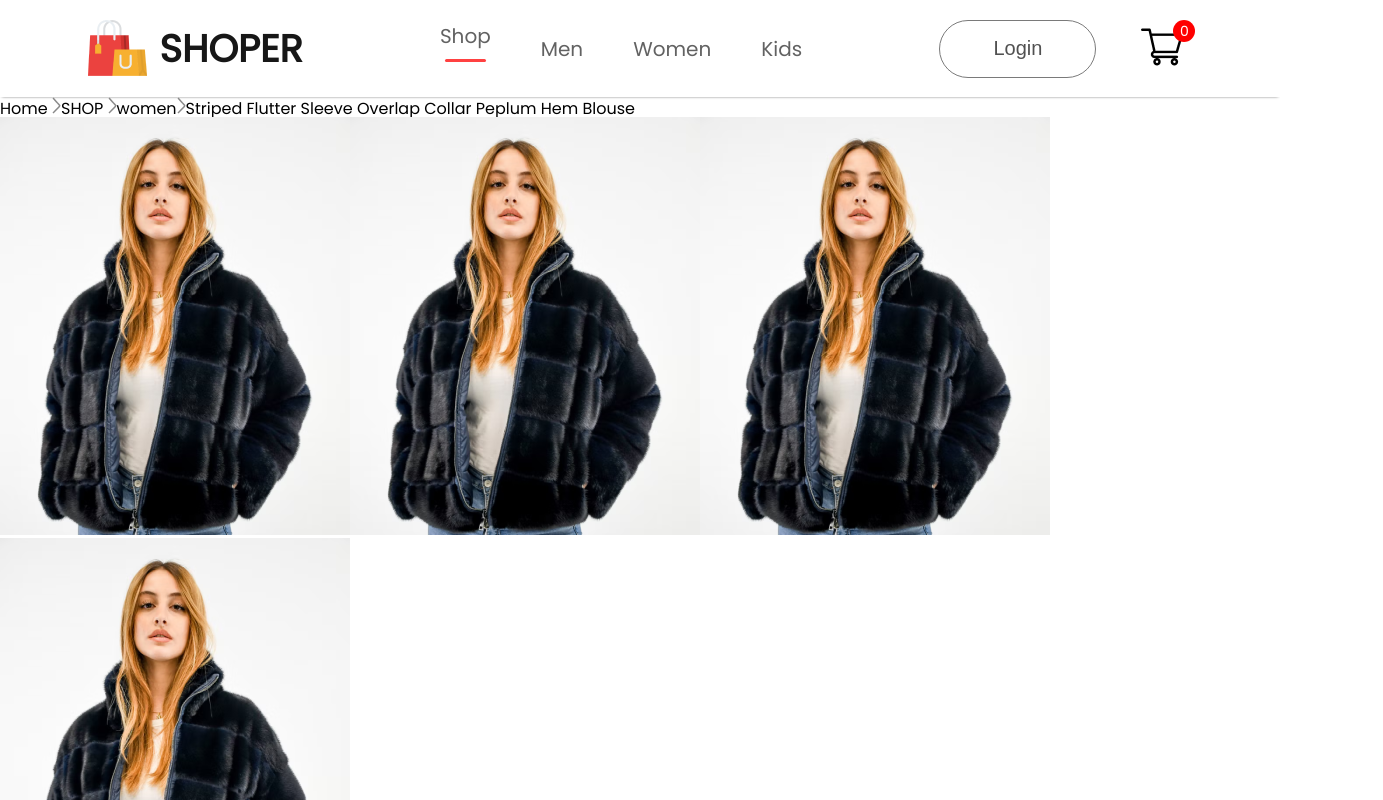
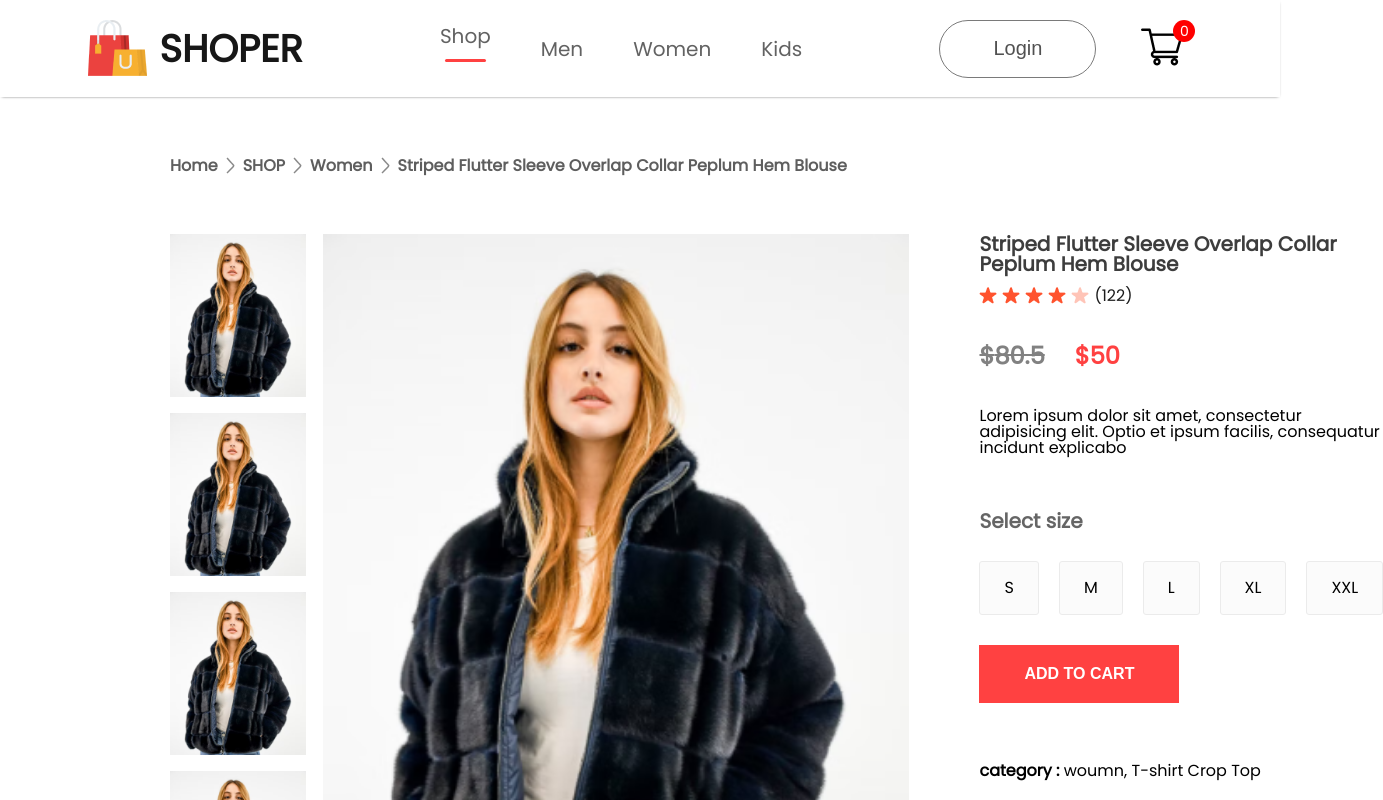
Before and after one commit to VasilMN/website-project, a React (Vite) app: page /product/1 in a window 1280 px wide. Shown: the top 800 px of the page, 1383 px wide, since content can reach past the window. Built offline with nearby package versions, Linux system fonts and the light colour scheme.

Commit message:
fixed: productDisplay

```diff
--- a/src/components/Breadcrums/breadcrum.module.scss
+++ b/src/components/Breadcrums/breadcrum.module.scss
@@ -1,61 +1,10 @@
-.footer {
+.Breadcrum {
     display: flex;
-    flex-direction: column;
-    justify-content: center;
     align-items: center;
-    gap: 50px;
-
-    .footer_logo {
-        display: flex;
-        align-items: center;
-        gap: 20px;
-
-        p {
-            color: #383838;
-            font-size: 46px;
-            font-weight: 700;
-        }
-    }
-  .footer_links {
-      display: flex;
-      list-style: none;
-      color: #252525;
-      gap: 50px;
-      font-size: 20px;
-
-      li {
-        cursor: pointer;
-      }
-  }
- .footer_social_icon {
-    display: flex;
-    gap: 20px;
-
-    .footer_icon_container {
-        padding: 10px;
-        padding-bottom: 60px;
-        background: #fbfbfb;
-        border: 1px solid #ebebeb;
-    }
-
- }
-    .footer_copyright {
-        width: 100%;
-        display: flex;
-        flex-direction: column;
-        align-items: center;
-        gap: 30px;
-        margin-bottom: 30px;
-        color: #1a1a1a;
-        font-size: 20px;
-
-        hr {
-            width: 80%;
-            border: none;
-            border-radius: 10px;
-            height: 3px;
-            background: #c7c7c7;
-        }
-
-    }
+    gap: 8px;
+    color: #5e5e5e;
+    font-size: 16px;
+    font-weight: 600;
+    margin: 60px 170px;
+    text-transform: capitalize;
 }
--- a/src/components/ProductDispay/ProductDisplay.jsx
+++ b/src/components/ProductDispay/ProductDisplay.jsx
@@ -22,7 +22,7 @@ export const ProductDisplay = ({ product }) => {
         <div className={Styles.productdisplay_right}>
             <h1>{product.name}</h1>
 
-            <div className={Styles.productdisplay_right_star}>
+        <div className={Styles.productdisplay_right_star}>
                 <img src={star_icon} alt="star_icon" />
                 <img src={star_icon} alt="star_icon" />
                 <img src={star_icon} alt="star_icon" />
@@ -39,16 +39,16 @@ export const ProductDisplay = ({ product }) => {
                     ${product.new_price}
                 </div>
 
+            </div>
+
                 <div className={Styles.productdisplay_right_discription}>
-                    <p> Lorem ipsum dolor sit amet, consectetur adipisicing elit. Optio et ipsum facilis, consequatur incidunt explicabo
-                        dolore quia molestiae odit similique tenetur illum, animi provident amet. Quae, exercitationem excepturi labore
-                        deleniti nulla assumenda sunt qui fugiat molestias maxime repudiandae laudantium saepe voluptate cumque possimus
-                        repellat placeat quasi dolore neque atque. Harum?</p>
+                    <span> Lorem ipsum dolor sit amet, consectetur adipisicing elit. Optio et ipsum facilis, consequatur incidunt explicabo
+                        </span>
                 </div>
 
                 <div className={Styles.productdisplay_right_size}>
-                    <h1>Select size</h1>
-                      <div className={Styles.productdisplay_right_size}>
+                    <h2>Select size</h2>
+                      <div className={Styles.productdisplay_right_sizes}>
                            <div>S</div>
                            <div>M</div>
                            <div>L</div>
@@ -59,7 +59,7 @@ export const ProductDisplay = ({ product }) => {
                  <button>ADD TO CART</button>
                  <p className={Styles.productdisplay_right_category}> <span>category :</span> woumn, T-shirt Crop Top</p>
                  <p className={Styles.productdisplay_right_category}> <span>Tags :</span> Modern, Latest</p>
-            </div>
+
 
         </div>
     </div>
--- a/src/components/ProductDispay/productdisplay.module.scss
+++ b/src/components/ProductDispay/productdisplay.module.scss
@@ -0,0 +1,106 @@
+.productdisplay {
+    display: flex;
+    margin: 0px 170px;
+
+    .productdisplay_left {
+        display: flex;
+        gap: 17px;
+
+        .productdisplay_img_list {
+            display: flex;
+            flex-direction: column;
+            gap: 16px;
+
+            img {
+                height: 163px;
+            }
+        }
+
+        .productdisplay_main_img {
+            width: 586px;
+            height: 700px;
+        }
+    }
+
+    .productdisplay_right {
+        margin: 0px 70px;
+        display: flex;
+        flex-direction: column;
+
+        h1 {
+            color: #3d3d3d;
+            font-size: 20px;
+            font-weight: 700;
+        }
+
+        .productdisplay_right_star {
+            display: flex;
+            align-items: center;
+            margin-top: 13px;
+            gap: 5px;
+            color: #1c1c1c;
+            font-size: 16px;
+        }
+
+        .productdisplay_right_price {
+            display: flex;
+            margin: 40px 0px;
+            gap: 30px;
+            font-size: 24px;
+            font-weight: 700;
+        }
+
+        .productdisplay_right_price_old {
+            color: #818181;
+            text-decoration: line-through;
+        }
+
+        .productdisplay_right_price_new {
+            color: #ff4141;
+        }
+
+        h2 {
+            margin-top: 55px;
+            color: #656565;
+            font-size: 20px;
+            font-weight: 600;
+        }
+
+        .productdisplay_right_sizes {
+            display: flex;
+            margin: 30px 0px;
+            gap: 20px;
+
+            div {
+                padding: 18px 24px;
+                background: #fbfbfb;
+                border: 1px solid #ebebeb;
+                border-radius: 3px;
+                cursor: pointer;
+            }
+
+
+        }
+
+        button {
+            padding: 20px 40px;
+            width: 200px;
+            font-size: 16px;
+            font-weight: 600;
+            color: white;
+            background: #ff4141;
+            margin-bottom: 40px;
+            border: none;
+            outline: none;
+            cursor: pointer;
+        }
+
+        .productdisplay_right_category {
+            margin-top: 20px;
+
+            span {
+                font-weight: 600;
+            }
+        }
+    }
+}
```
